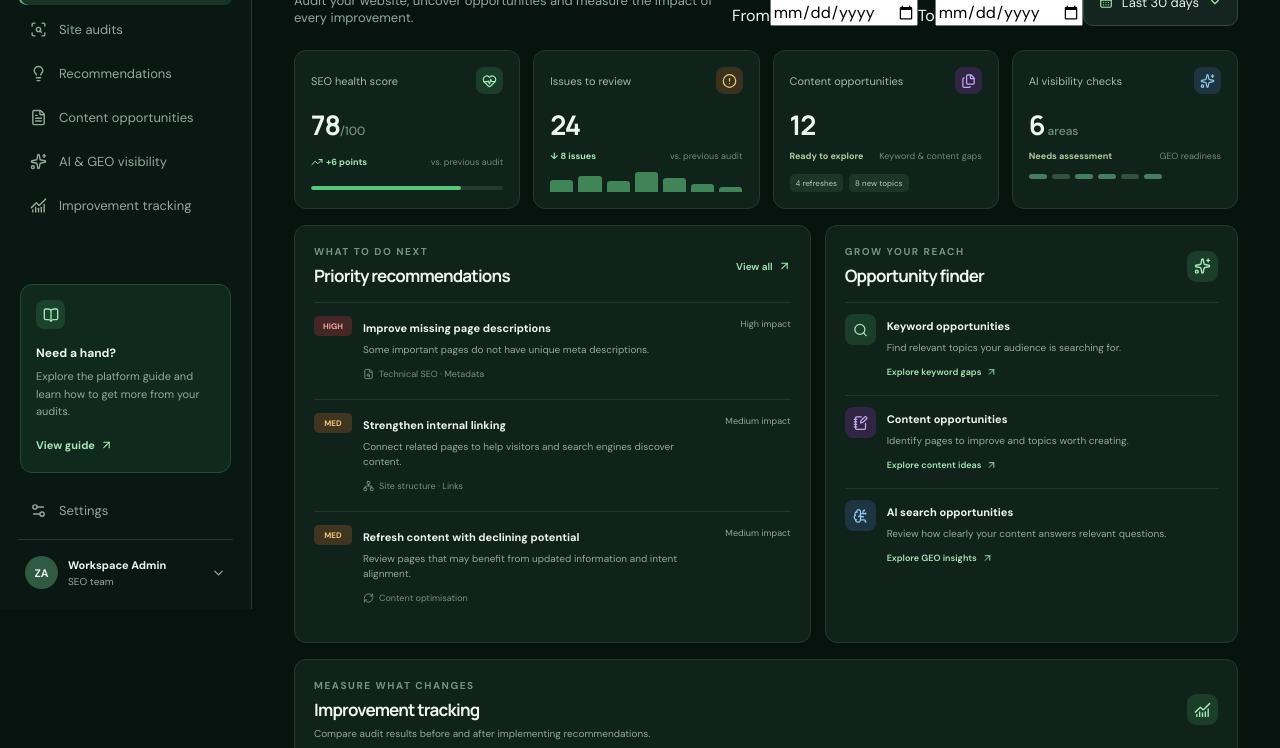
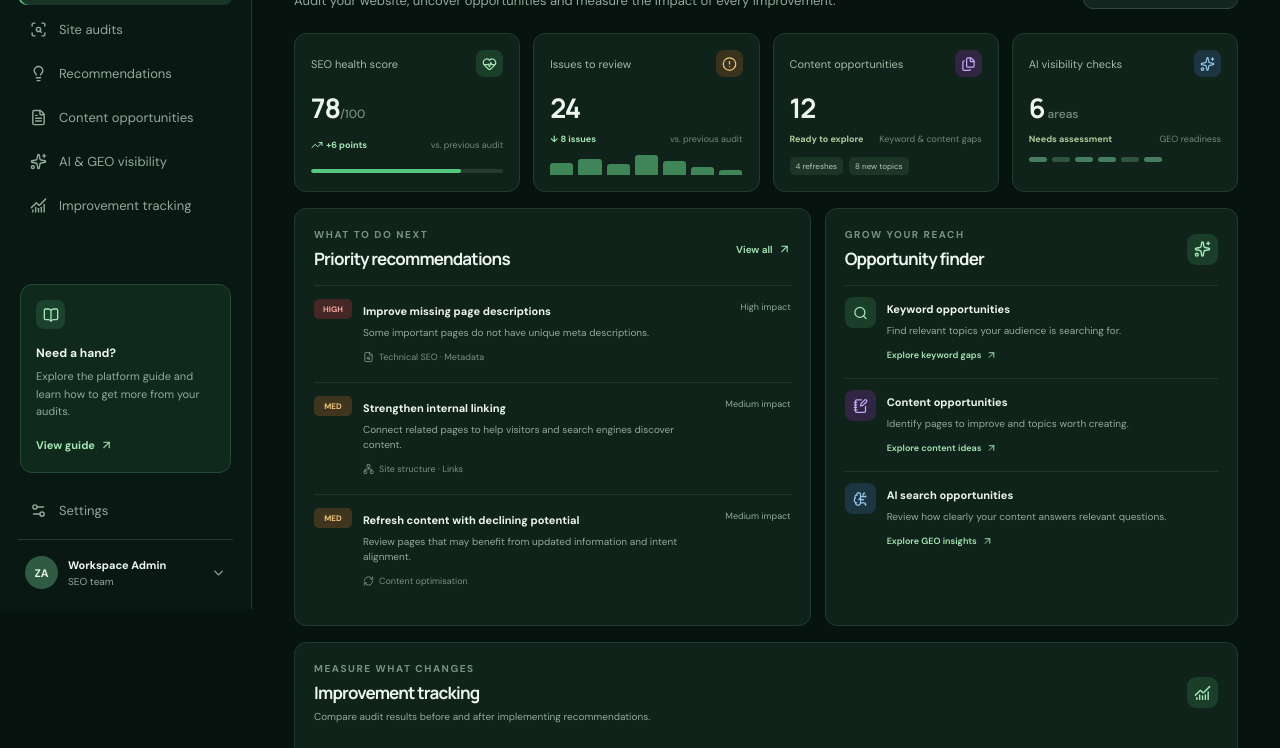
Before and after one commit to Zimasa21/ai-powered-seo-audit-platform, a plain HTML site: page index.html in a window 1280 px wide. Shown: the part 191-939 px from the top of the page. Drawn offline with nearby package versions, Linux system fonts and the light colour scheme.

Commit message:
Remove date input fields from index.html

```diff
--- a/index.html
+++ b/index.html
@@ -66,11 +66,7 @@
 <!-- =====================================
      SEO WORKSPACE DATE FILTER
 ====================================== -->
-<label for="startDate">From</label>
-<input type="date" id="startDate">
 
-<label for="endDate">To</label>
-<input type="date" id="endDate">
 <div class="date-filter">
   <!-- Date filter dropdown button -->
   <button
```
